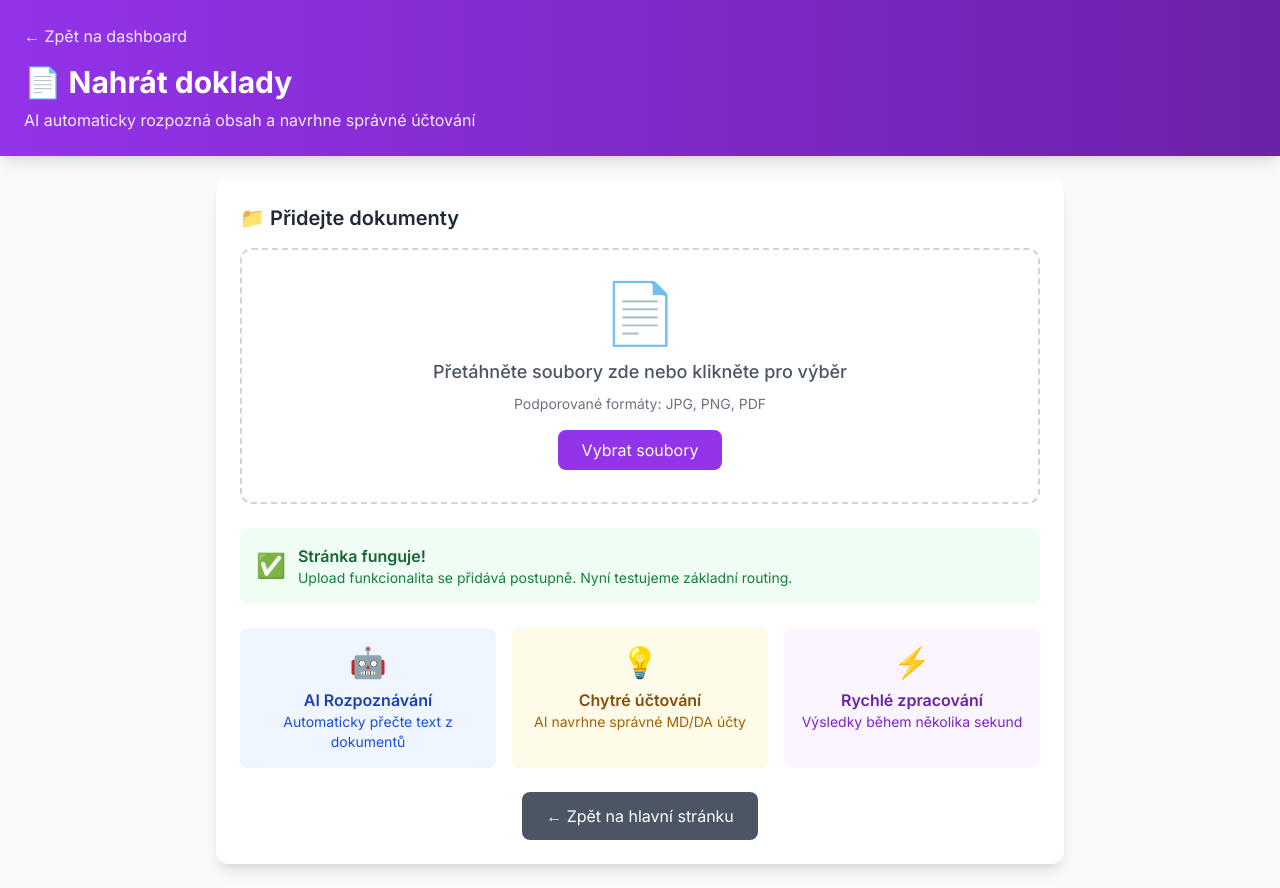
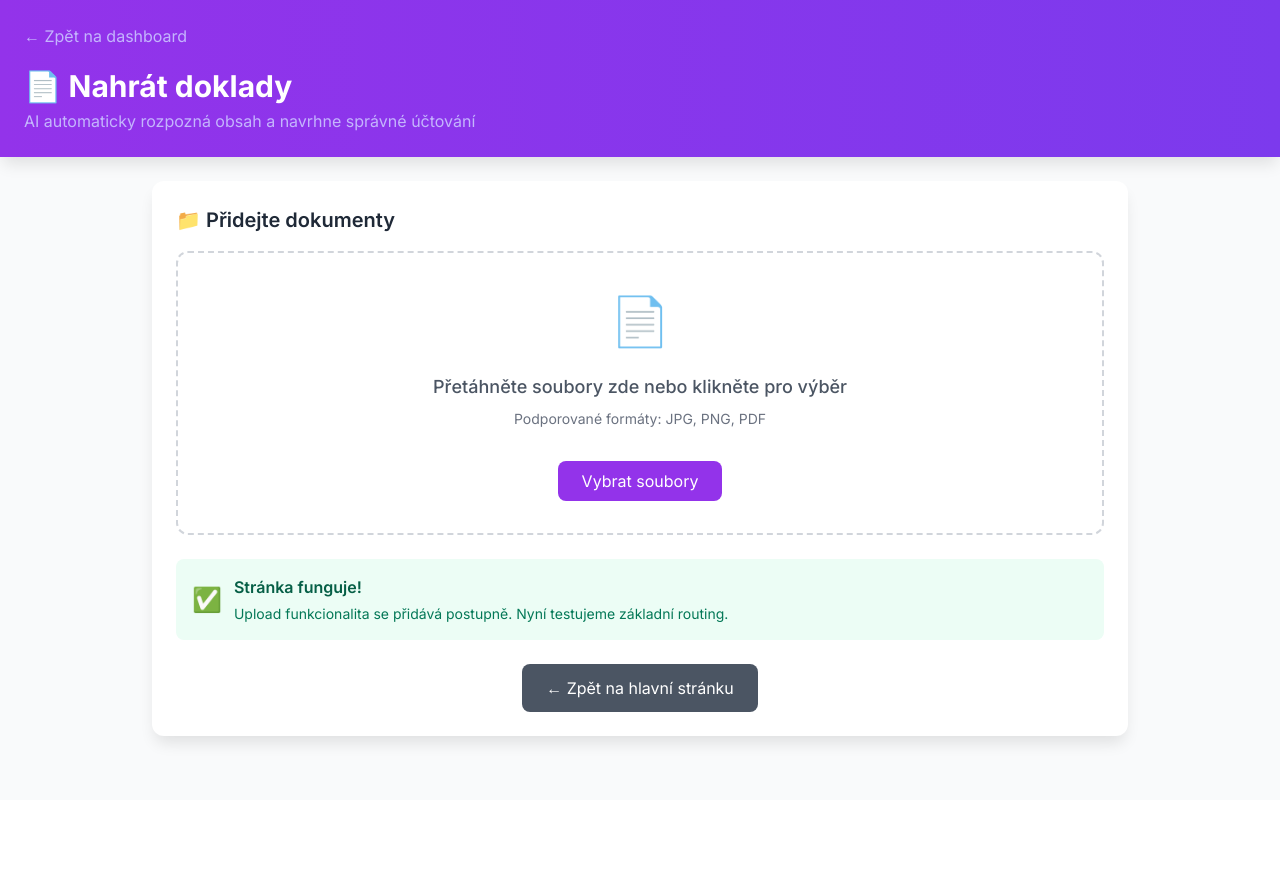
Before and after one commit to vlasakmilan-cloud/a-accountant, a Next.js app: page /analyze-document in a window 1280 px wide. After the commit the page ends 800 px from the top, so only its background shows below. Built offline with nearby package versions, Linux system fonts and the light colour scheme.

Commit message:
Update page.tsx

```diff
--- a/app/analyze-document/page.tsx
+++ b/app/analyze-document/page.tsx
@@ -1,80 +1,135 @@
-import Link from 'next/link'
-
 export default function AnalyzeDocumentPage() {
   return (
-    <div className="min-h-screen bg-gray-50">
+    <div style={{ minHeight: '100vh', backgroundColor: '#f9fafb' }}>
       {/* Header */}
-      <div className="bg-gradient-to-r from-purple-600 to-purple-800 text-white p-6 shadow-lg">
-        <div className="max-w-7xl mx-auto">
-          <div className="flex items-center mb-4">
-            <Link href="/" className="flex items-center text-purple-100 hover:text-white">
+      <div style={{
+        background: 'linear-gradient(to right, #9333ea, #7c3aed)',
+        color: 'white',
+        padding: '24px',
+        boxShadow: '0 10px 15px -3px rgba(0, 0, 0, 0.1)'
+      }}>
+        <div style={{ maxWidth: '1280px', margin: '0 auto' }}>
+          <div style={{ marginBottom: '16px' }}>
+            <a href="/" style={{
+              color: '#c4b5fd',
+              textDecoration: 'none',
+              display: 'flex',
+              alignItems: 'center'
+            }}>
               ← Zpět na dashboard
-            </Link>
+            </a>
           </div>
-          <h1 className="text-3xl font-bold">📄 Nahrát doklady</h1>
-          <p className="text-purple-100 mt-2">AI automaticky rozpozná obsah a navrhne správné účtování</p>
+          <h1 style={{ fontSize: '30px', fontWeight: 'bold', margin: 0 }}>
+            📄 Nahrát doklady
+          </h1>
+          <p style={{ color: '#c4b5fd', marginTop: '8px', margin: 0 }}>
+            AI automaticky rozpozná obsah a navrhne správné účtování
+          </p>
         </div>
       </div>
 
       {/* Content */}
-      <div className="max-w-4xl mx-auto p-6">
-        <div className="bg-white rounded-xl shadow-lg p-6">
-          <h2 className="text-xl font-semibold text-gray-800 mb-4">
+      <div style={{ maxWidth: '1024px', margin: '0 auto', padding: '24px' }}>
+        <div style={{
+          backgroundColor: 'white',
+          borderRadius: '12px',
+          boxShadow: '0 10px 15px -3px rgba(0, 0, 0, 0.1)',
+          padding: '24px'
+        }}>
+          <h2 style={{
+            fontSize: '20px',
+            fontWeight: '600',
+            color: '#1f2937',
+            marginBottom: '16px',
+            margin: 0
+          }}>
             📁 Přidejte dokumenty
           </h2>
 
           {/* Upload Zone */}
-          <div className="border-2 border-dashed border-gray-300 rounded-xl p-8 text-center">
-            <div className="text-6xl mb-4">📄</div>
-            <p className="text-lg font-medium text-gray-600">
+          <div style={{
+            border: '2px dashed #d1d5db',
+            borderRadius: '12px',
+            padding: '32px',
+            textAlign: 'center',
+            marginTop: '16px'
+          }}>
+            <div style={{ fontSize: '48px', marginBottom: '16px' }}>📄</div>
+            <p style={{
+              fontSize: '18px',
+              fontWeight: '500',
+              color: '#4b5563',
+              margin: 0,
+              marginBottom: '8px'
+            }}>
               Přetáhněte soubory zde nebo klikněte pro výběr
             </p>
-            <p className="text-sm text-gray-500 mt-2">
+            <p style={{
+              fontSize: '14px',
+              color: '#6b7280',
+              margin: 0,
+              marginBottom: '16px'
+            }}>
               Podporované formáty: JPG, PNG, PDF
             </p>
 
-            <button className="mt-4 px-6 py-2 bg-purple-600 text-white rounded-lg hover:bg-purple-700">
+            <button style={{
+              marginTop: '16px',
+              padding: '8px 24px',
+              backgroundColor: '#9333ea',
+              color: 'white',
+              borderRadius: '8px',
+              border: 'none',
+              cursor: 'pointer',
+              fontSize: '16px'
+            }}>
               Vybrat soubory
             </button>
           </div>
 
           {/* Status */}
-          <div className="mt-6 p-4 bg-green-50 rounded-lg">
-            <div className="flex items-center">
-              <div className="text-2xl mr-3">✅</div>
-              <div>
-                <h3 className="font-semibold text-green-800">Stránka funguje!</h3>
-                <p className="text-green-700 text-sm">
-                  Upload funkcionalita se přidává postupně. Nyní testujeme základní routing.
-                </p>
-              </div>
-            </div>
-          </div>
-
-          {/* Features */}
-          <div className="mt-6 grid grid-cols-1 md:grid-cols-3 gap-4">
-            <div className="p-4 bg-blue-50 rounded-lg text-center">
-              <div className="text-3xl mb-2">🤖</div>
-              <h4 className="font-semibold text-blue-800">AI Rozpoznávání</h4>
-              <p className="text-blue-700 text-sm">Automaticky přečte text z dokumentů</p>
-            </div>
-            <div className="p-4 bg-yellow-50 rounded-lg text-center">
-              <div className="text-3xl mb-2">💡</div>
-              <h4 className="font-semibold text-yellow-800">Chytré účtování</h4>
-              <p className="text-yellow-700 text-sm">AI navrhne správné MD/DA účty</p>
-            </div>
-            <div className="p-4 bg-purple-50 rounded-lg text-center">
-              <div className="text-3xl mb-2">⚡</div>
-              <h4 className="font-semibold text-purple-800">Rychlé zpracování</h4>
-              <p className="text-purple-700 text-sm">Výsledky během několika sekund</p>
+          <div style={{
+            marginTop: '24px',
+            padding: '16px',
+            backgroundColor: '#ecfdf5',
+            borderRadius: '8px',
+            display: 'flex',
+            alignItems: 'center'
+          }}>
+            <div style={{ fontSize: '24px', marginRight: '12px' }}>✅</div>
+            <div>
+              <h3 style={{
+                fontWeight: '600',
+                color: '#065f46',
+                margin: 0,
+                marginBottom: '4px'
+              }}>
+                Stránka funguje!
+              </h3>
+              <p style={{
+                color: '#047857',
+                fontSize: '14px',
+                margin: 0
+              }}>
+                Upload funkcionalita se přidává postupně. Nyní testujeme základní routing.
+              </p>
             </div>
           </div>
 
           {/* Back Button */}
-          <div className="mt-6 text-center">
-            <Link href="/" className="inline-flex items-center px-6 py-3 bg-gray-600 text-white rounded-lg hover:bg-gray-700">
+          <div style={{ marginTop: '24px', textAlign: 'center' }}>
+            <a href="/" style={{
+              display: 'inline-flex',
+              alignItems: 'center',
+              padding: '12px 24px',
+              backgroundColor: '#4b5563',
+              color: 'white',
+              borderRadius: '8px',
+              textDecoration: 'none',
+              fontSize: '16px'
+            }}>
               ← Zpět na hlavní stránku
-            </Link>
+            </a>
           </div>
         </div>
       </div>
```
